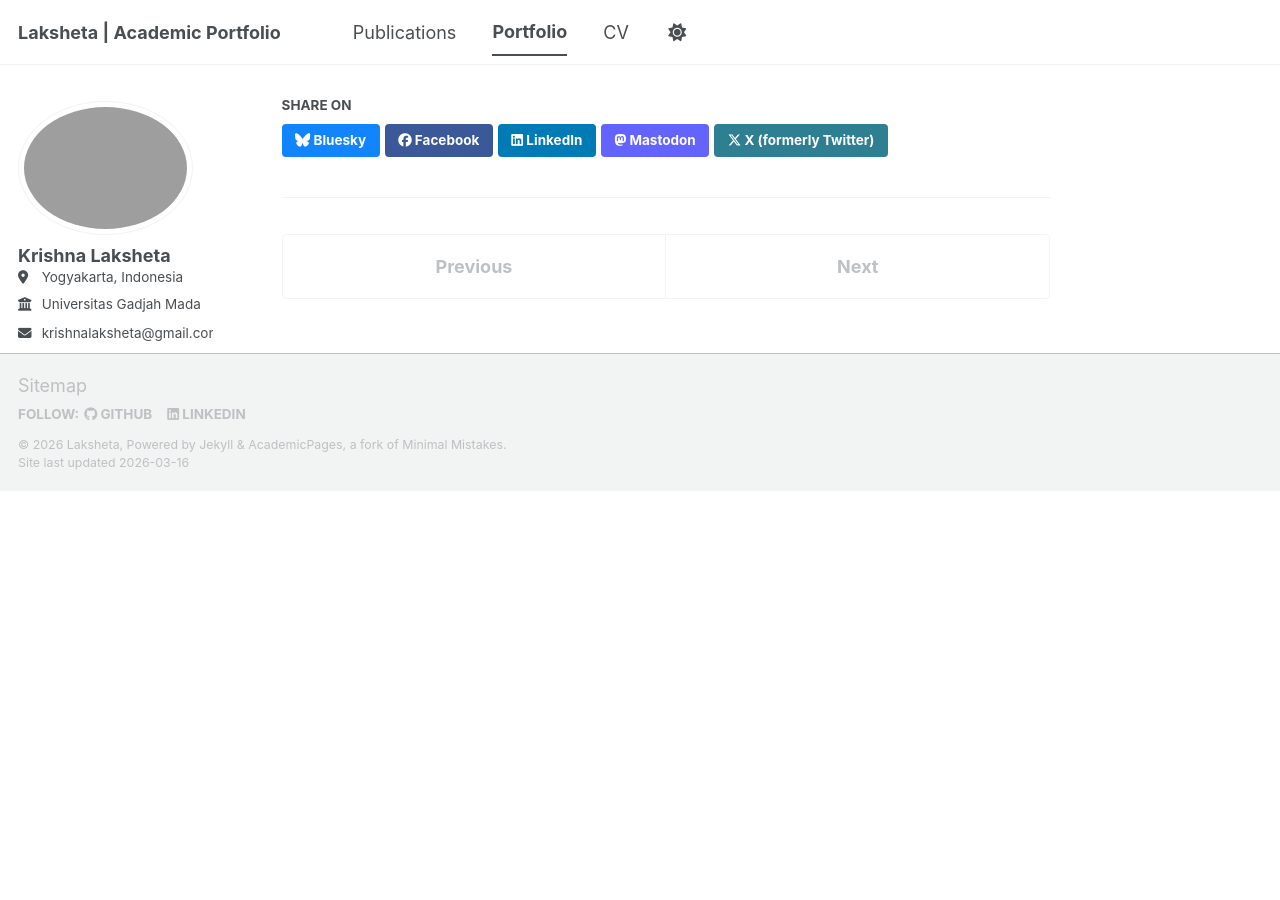
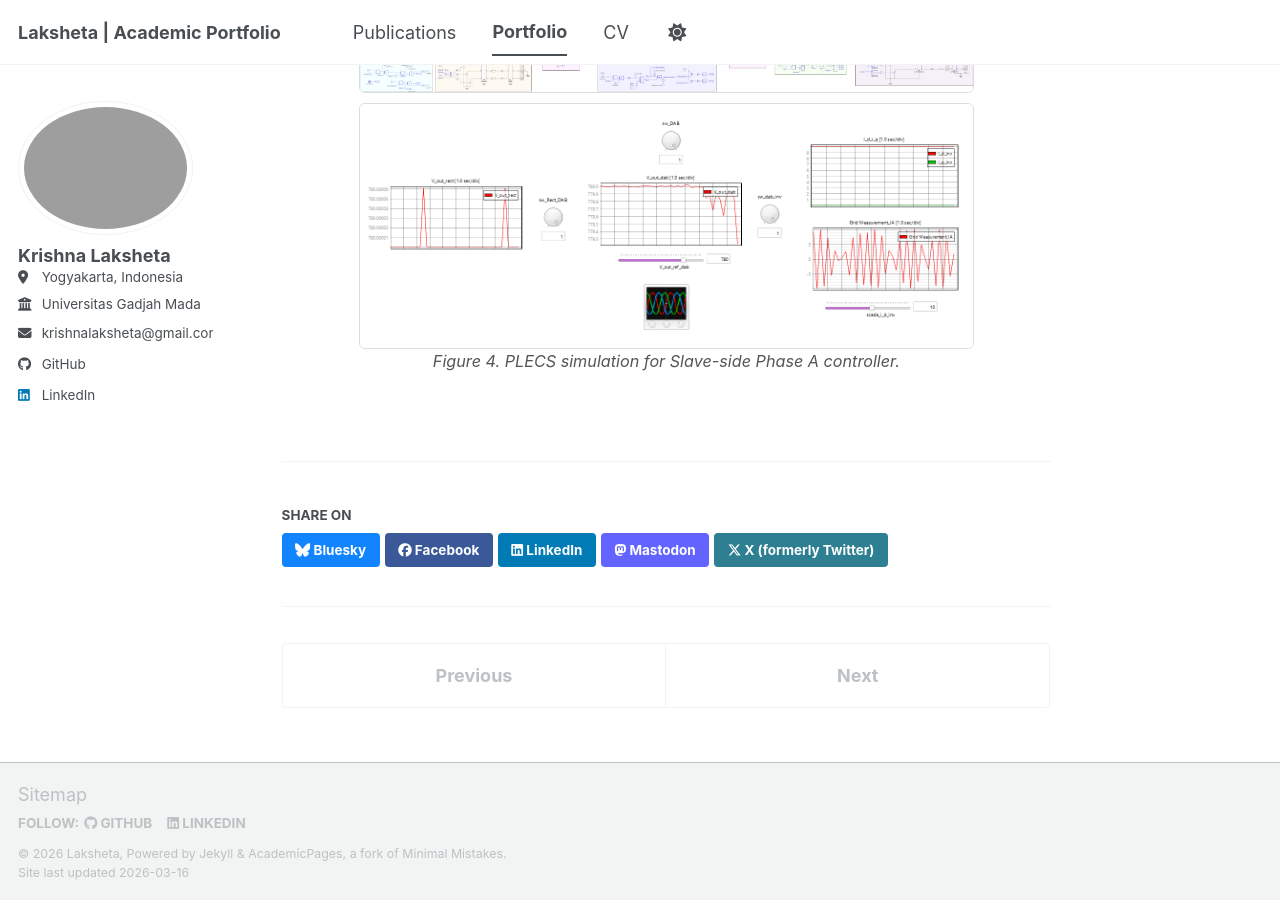
Before and after one commit to laksheta/laksheta.github.io, a Jekyll site: the page built from _portfolio/portfolio-5.md, in a window 1280 px wide and 900 px high, scrolled down 3197 px. Built offline with Jekyll 4.4.1, drawn with Linux system fonts in a browser that asks for light colours; a script bundle is joined from its source files by our own code; library files that are not in the unit come from our copies; before the commit the page ends 3688 px from its top, so only the background shows below that.

Commit message:
port-5: add 2nd section images

```diff
--- a/_portfolio/portfolio-5.md
+++ b/_portfolio/portfolio-5.md
@@ -37,3 +37,9 @@
 ### 2. Integrated SST System Simulation
 * **The Challenge:** Integrating the rectifier, DAB, and inverter stages into a single, unified SST system simulation.
 * **My Execution:** I integrated the developed averaged models into a single **Typhoon HIL** schematic. This setup enables system-level analysis of multi-stage interactions, dc-link energy balance, and overall system behavior without detailed switching models.
+
+<div style="text-align: center; margin: 25px 0;">
+  <img src="/images/portofolio/5/2_1.png" alt="Slave Phase A Control" style="max-width: 80%; border-radius: 6px; border: 1px solid #ddd; margin-bottom: 10px;">
+  <img src="/images/portofolio/5/2_2.png" alt="Slave Phase A PWM and CAN" style="max-width: 80%; border-radius: 6px; border: 1px solid #ddd;">
+  <p style="font-size: 0.9em; color: #555;"><i>Figure 4. PLECS simulation for Slave-side Phase A controller.</i></p>
+</div>
```
Also changed, not shown: images/portofolio/5/2_1.png (added), images/portofolio/5/2_2.png (added).
